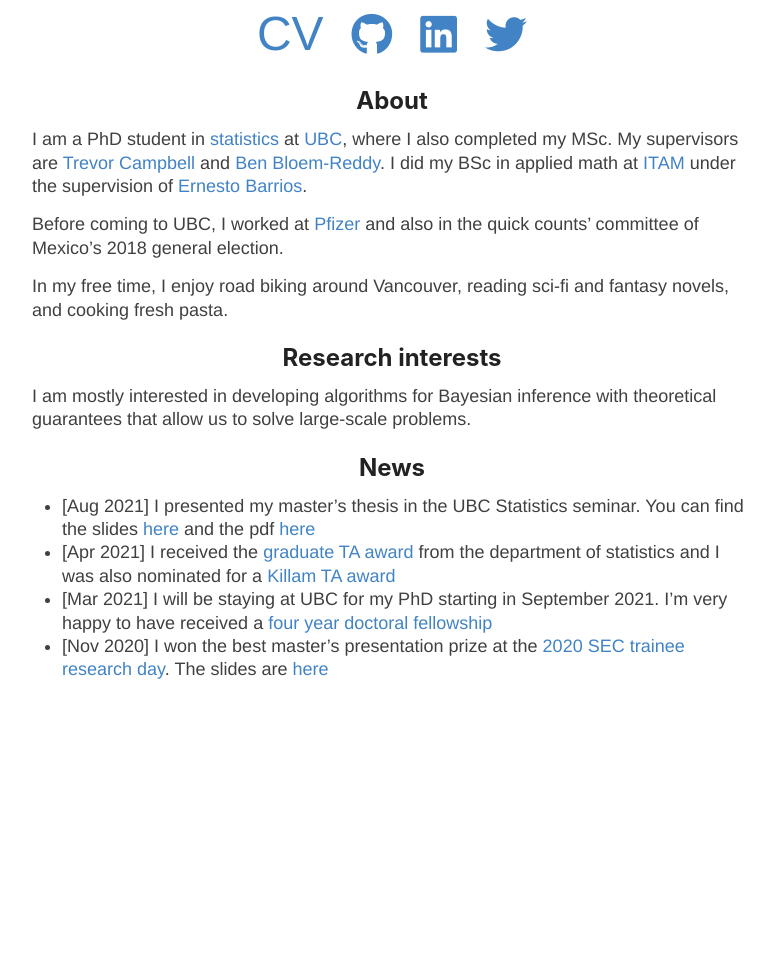
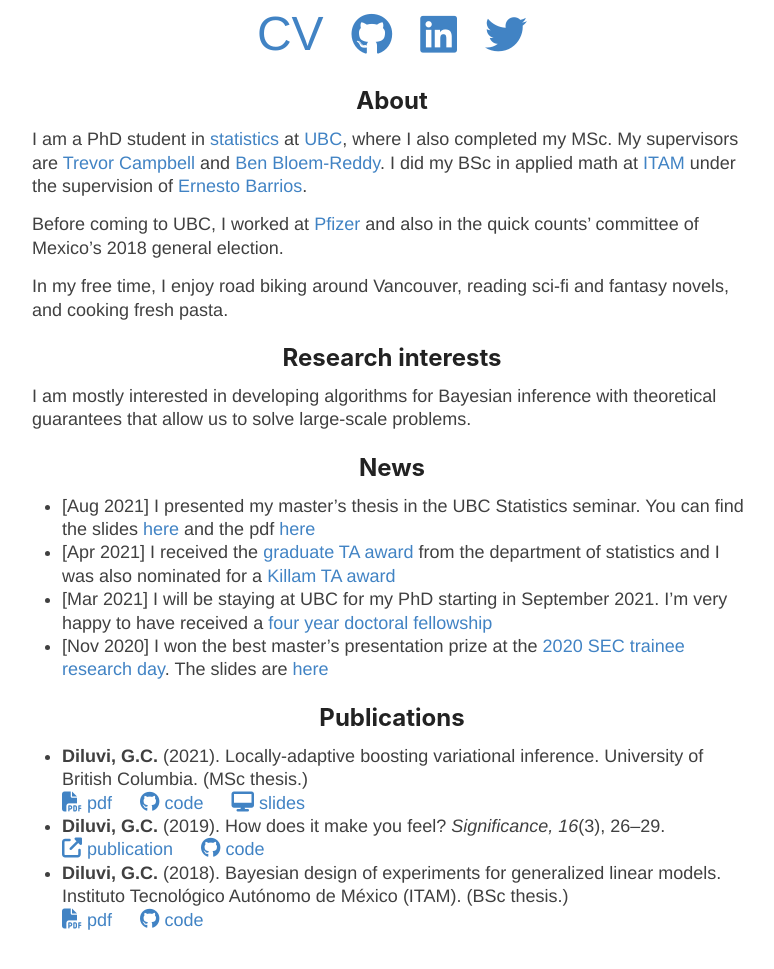
Before and after one commit to giankdiluvi/giankdiluvi.github.io, a Jekyll site: the page built from index.md, in a window 1280 px wide, cut to the strip 422-1503 px from the top of the page. Shown: the top 969 px of the strip, without its empty margins (248-1022 px from the left). Built offline with Jekyll 4.4.1, drawn with Linux system fonts in a browser that asks for light colours; nearby versions of some CDN libraries; our own code applies the rules of GitHub Pages for plain Markdown files; before the commit the page ends 1253 px from its top, so only the background shows below that.

Commit message:
add publications

```diff
--- a/index.md
+++ b/index.md
@@ -43,3 +43,34 @@ I'm very happy to have received a
 [2020 SEC trainee research day](https://socialexposome.ubc.ca/news-events/events/aug-25-2020-trainee-research-day-2020).
 The slides are
 [here](https://docs.google.com/presentation/d/1NUL3BcXFptF92F6CSpS61qcplngs4R-zgNcTe3nGPqY/edit?usp=sharing)
+
+
+## Publications
+
+- **Diluvi, G.C.** (2021). Locally-adaptive boosting variational inference.
+University of British Columbia. (MSc thesis.) \
+<a href="http://hdl.handle.net/2429/79499">
+  <i class="fas fa-file-pdf" style="font-size:20px"></i> pdf
+</a> &emsp;
+<a href="https://github.com/ubc-bayes/mixinf">
+  <i class="fab fa-github" style="font-size:20px"></i> code
+</a> &emsp;
+<a href="https://docs.google.com/presentation/d/1vmuFhyEwc5MepkgixaMdP3lb3AN3ZSAm6oDvKcAMr_8/edit?usp=sharing">
+  <i class="fas fa-desktop" style="font-size:20px"></i> slides
+</a>
+- **Diluvi, G.C.** (2019). How does it make you feel?
+*Significance, 16*(3), 26&ndash;29. \
+<a href="https://rss.onlinelibrary.wiley.com/doi/10.1111/j.1740-9713.2019.01277.x">
+  <i class="fas fa-external-link-alt" style="font-size:20px"></i> publication
+</a> &emsp;
+<a href="https://github.com/GiankDiluvi/Sentiments_of_Sentimentality">
+  <i class="fab fa-github" style="font-size:20px"></i> code
+</a>
+- **Diluvi, G.C.** (2018). Bayesian design of experiments for generalized linear models.
+Instituto Tecnológico Autónomo de México (ITAM). (BSc thesis.) \
+<a href="docs/2018_gian-carlo-diluvi_bayesian-dox-glms.pdf">
+  <i class="fas fa-file-pdf" style="font-size:20px"></i> pdf
+</a> &emsp;
+<a href="https://github.com/GiankDiluvi/BayesianDOE_Thesis">
+  <i class="fab fa-github" style="font-size:20px"></i> code
+</a>
```
Also changed, not shown: _layouts/page.html (deleted, +0 -12 lines), _layouts/post.html (deleted, +0 -39 lines), _pages/about.md (deleted, +0 -29 lines), _pages/archive.md (deleted, +0 -33 lines), _pages/categories.md (deleted, +0 -24 lines), _pages/getting-started.md (deleted, +0 -51 lines), _pages/search.md (deleted, +0 -21 lines), 11 other files.
